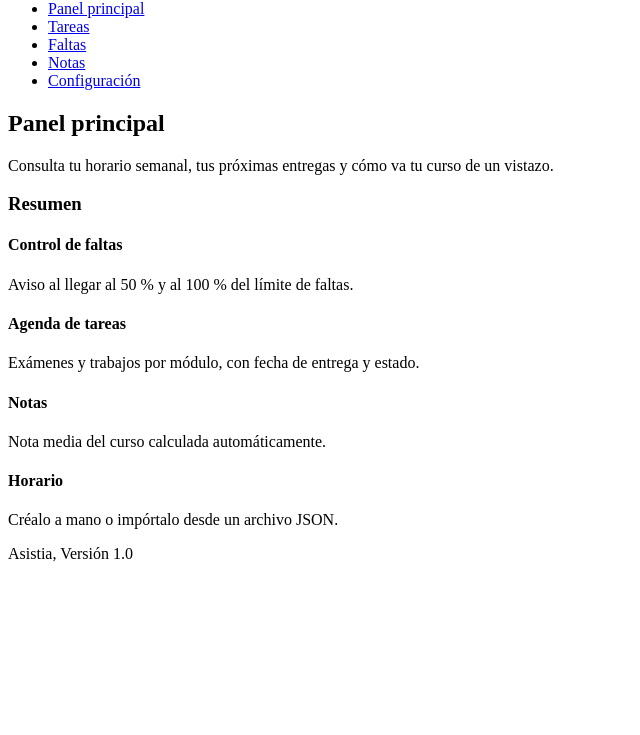
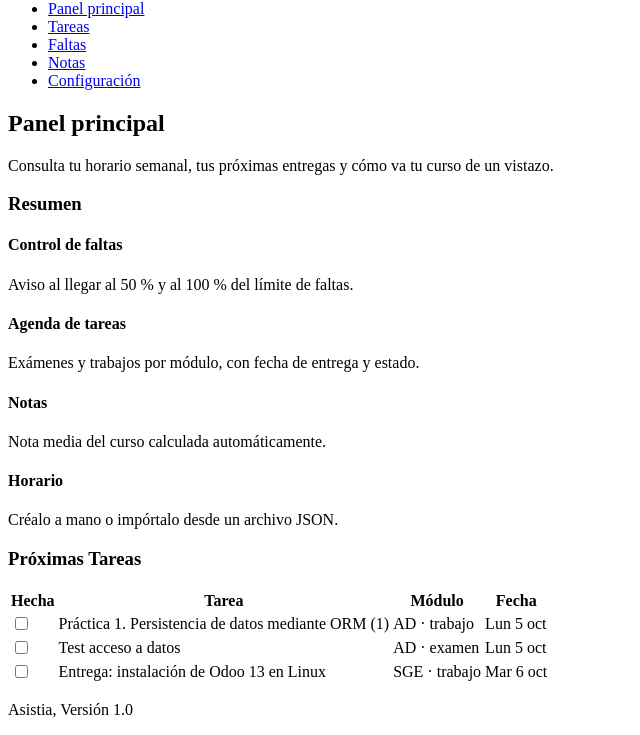
Before and after one commit to ivmaga006/Asistia, a plain HTML site: page index.html in a window 1280 px wide. Shown: the part 165-900 px from the top of the page, without its empty margins (0-640 px from the left). Before the commit the page ends 800 px from the top, so only its background shows below. Drawn offline with Linux system fonts and the light colour scheme.

Commit message:
feat: añadir sección de próximas tareas

```diff
--- a/index.html
+++ b/index.html
@@ -32,10 +32,7 @@
             <!-- Panel principal -->
             <section id="dashboard">
                 <h2>Panel principal</h2>
-        <p>
-          Consulta tu horario semanal, tus próximas entregas y cómo va tu curso
-          de un vistazo.
-        </p>
+                <p>Consulta tu horario semanal, tus próximas entregas y cómo va tu curso de un vistazo.</p>
 
                 <!-- Resumen -->
                 <section id="resumen">
@@ -46,9 +43,7 @@
                     </article>
                     <article>
                         <h4>Agenda de tareas</h4>
-            <p>
-              Exámenes y trabajos por módulo, con fecha de entrega y estado.
-            </p>
+                        <p>Exámenes y trabajos por módulo, con fecha de entrega y estado.</p>
                     </article>
                     <article>
                         <h4>Notas</h4>
@@ -60,8 +55,52 @@
                     </article>
                 </section>
             </section>
+
+            <!-- Próximas tareas -->
+            <section id="proxTarea">
+                <h3>Próximas Tareas</h3>
+                <table>
+                    <thead>
+                        <tr>
+                            <th>Hecha</th>
+                            <th>Tarea</th>
+                            <th>Módulo</th>
+                            <th>Fecha</th>
+                        </tr>
+                    </thead>
+                    <tbody>
+                        <tr>
+                            <td>
+                                <input type="checkbox" id="tarea-1" />
+                            </td>
+                            <td>
+                                <label for="tarea-1">Práctica 1. Persistencia de datos mediante ORM (1)</label>
+                            </td>
+                            <td>AD · trabajo</td>
+                            <td><time datetime="2026-10-05">Lun 5 oct</time></td>
+                        </tr>
+                        <tr>
+                            <td>
+                                <input type="checkbox" id="tarea-2" />
+                            </td>
+                            <td>
+                                <label for="tarea-2">Test acceso a datos</label>
+                            </td>
+                            <td>AD · examen</td>
+                            <td><time datetime="2026-10-05">Lun 5 oct</time></td>
+                        </tr>
+                        <tr>
+                            <td>
+                                <input type="checkbox" id="tarea-3" />
+                            </td>
+                            <td><label for="tarea-3">Entrega: instalación de Odoo 13 en Linux</label></td>
+                            <td>SGE · trabajo</td>
+                            <td><time datetime="2026-10-06">Mar 6 oct</time></td>
+                        </tr>
+                    </tbody>
+                </table>
+            </section>
         </main>
-
 
         <footer>
             <p>Asistia, Versión 1.0</p>
```
Lines whose indentation alone changed are shown as unchanged.
